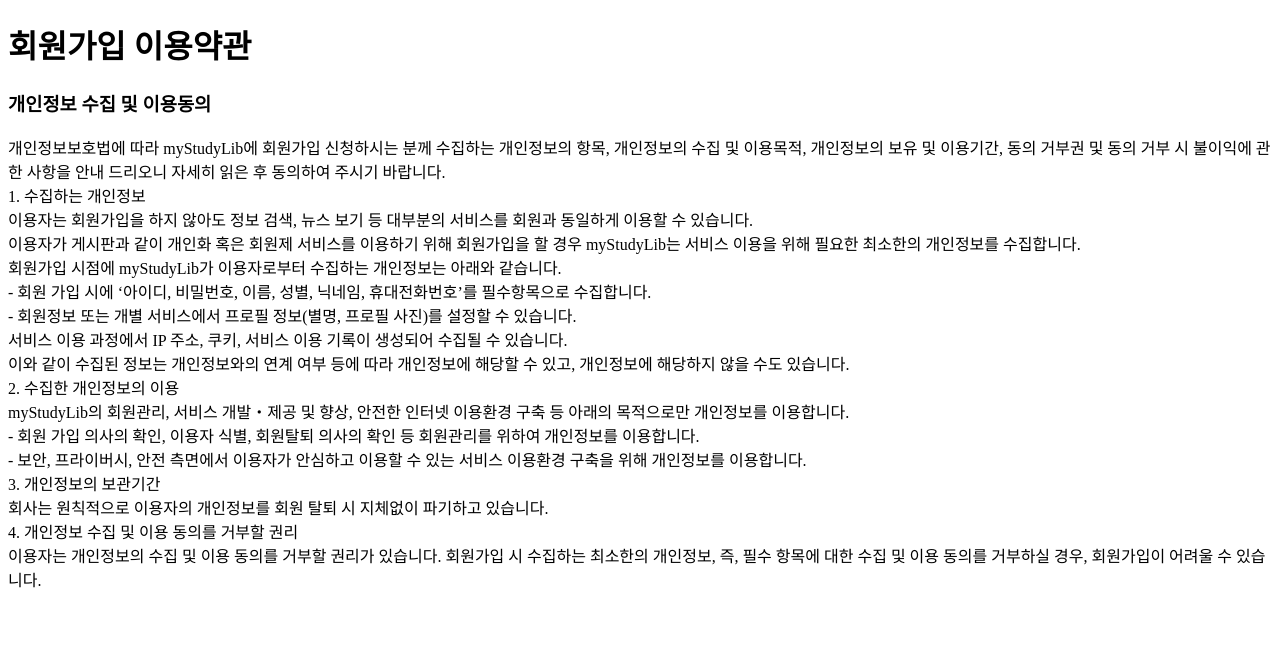
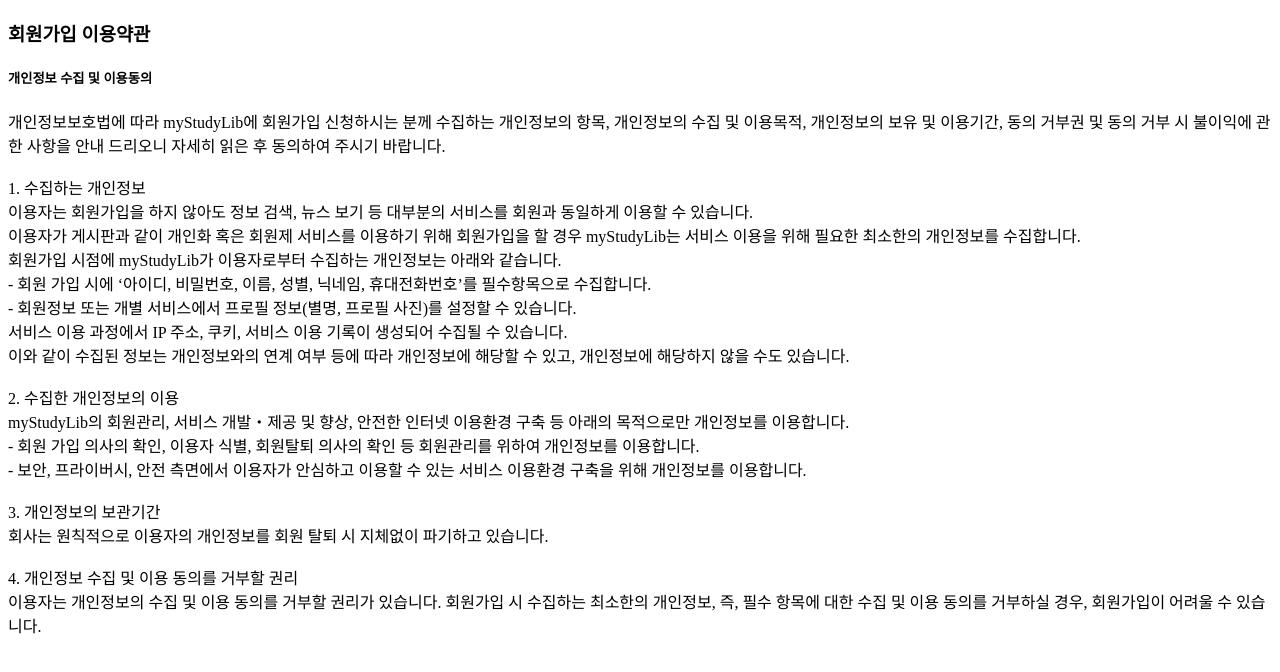
Before and after one commit to adapterz/4-backend-Zoe-mystudyLibrary, a website: page terms/signUpGuide.html in a window 1280 px wide. Drawn offline with Linux system fonts and the light colour scheme.

Commit message:
terms 수정

```diff
--- a/terms/signUpGuide.html
+++ b/terms/signUpGuide.html
@@ -5,13 +5,15 @@
     <title>회원가입 이용약관</title>
   </head>
   <body>
-    <h1>회원가입 이용약관</h1>
-    <h3>개인정보 수집 및 이용동의</h3>
+    <h3>회원가입 이용약관</h3>
+
+    <h5>개인정보 수집 및 이용동의</h5>
     <p>
       개인정보보호법에 따라 myStudyLib에 회원가입 신청하시는 분께 수집하는 개인정보의 항목, 개인정보의 수집 및 이용목적,
       개인정보의 보유 및 이용기간, 동의 거부권 및 동의 거부 시 불이익에 관한 사항을 안내 드리오니 자세히 읽은 후
       동의하여 주시기 바랍니다.
       <br />
+      <br>
       1. 수집하는 개인정보
       <br />
       이용자는 회원가입을 하지 않아도 정보 검색, 뉴스 보기 등 대부분의 서비스를 회원과 동일하게 이용할 수 있습니다.
@@ -30,6 +32,8 @@
       이와 같이 수집된 정보는 개인정보와의 연계 여부 등에 따라 개인정보에 해당할 수 있고, 개인정보에 해당하지 않을 수도
       있습니다.
       <br />
+
+      <br>
       2. 수집한 개인정보의 이용
       <br />
       myStudyLib의 회원관리, 서비스 개발・제공 및 향상, 안전한 인터넷 이용환경 구축 등 아래의 목적으로만 개인정보를
@@ -40,10 +44,13 @@
       - 보안, 프라이버시, 안전 측면에서 이용자가 안심하고 이용할 수 있는 서비스 이용환경 구축을 위해 개인정보를
       이용합니다.
       <br />
+
+      <br>
       3. 개인정보의 보관기간
       <br />
       회사는 원칙적으로 이용자의 개인정보를 회원 탈퇴 시 지체없이 파기하고 있습니다.
       <br />
+      <br>
       4. 개인정보 수집 및 이용 동의를 거부할 권리
       <br />
       이용자는 개인정보의 수집 및 이용 동의를 거부할 권리가 있습니다. 회원가입 시 수집하는 최소한의 개인정보, 즉, 필수
```
